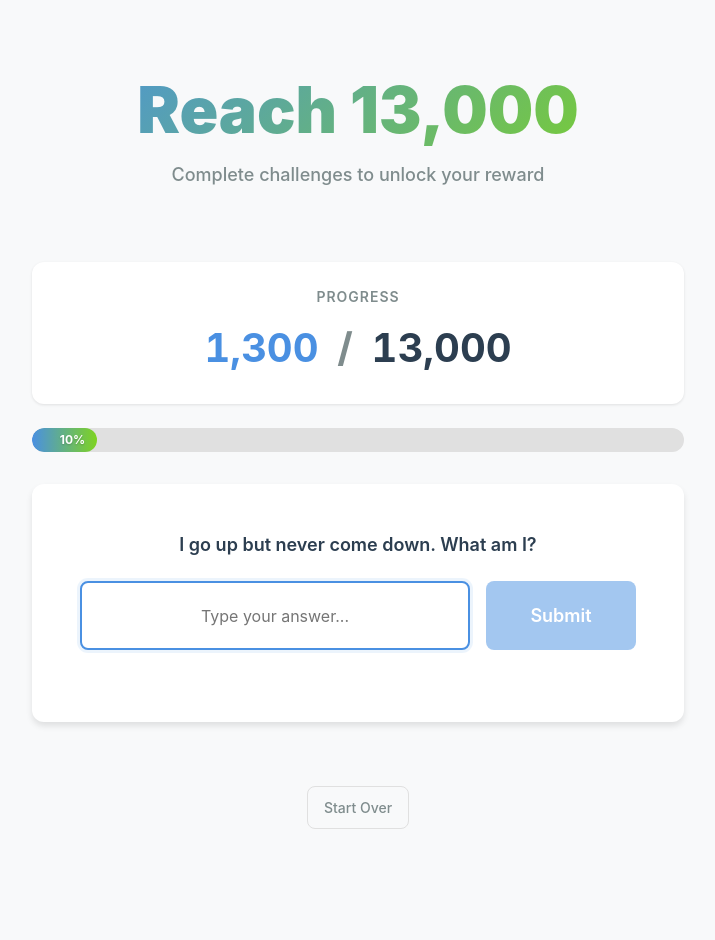
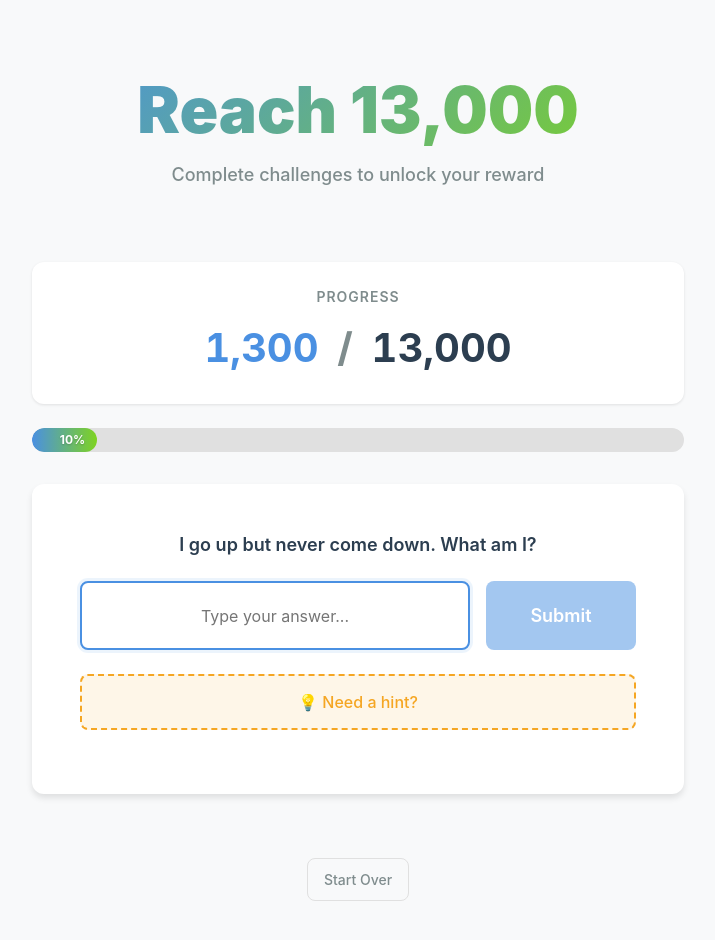
Before and after one commit to dianadragoi35/getYourGift, a React (Vite) app: page / in a window 1280 px wide. Both pictures are taken after a click on the button "32". Shown: the top 940 px of the page, without its empty margins (282-997 px from the left). Before the commit the page ends 885 px from the top, so only its background shows below. Built offline with nearby package versions, Linux system fonts and the light colour scheme.

Commit message:
added hits for riddles

```diff
--- a/src/components/ChallengeCard.jsx
+++ b/src/components/ChallengeCard.jsx
@@ -30,6 +30,7 @@ export function ChallengeCard({
           <RiddleChallenge
             question={challenge.question}
             correctAnswer={challenge.correctAnswer}
+            hint={challenge.hint}
             points={challenge.points}
             onComplete={onComplete}
           />
--- a/src/components/RiddleChallenge.css
+++ b/src/components/RiddleChallenge.css
@@ -29,6 +29,30 @@
   font-weight: 600;
 }
 
+.hint-button {
+  width: 100%;
+  padding: var(--spacing-md);
+  margin-bottom: var(--spacing-md);
+  font-size: var(--font-size-md);
+  font-weight: 500;
+  background-color: rgba(245, 166, 35, 0.1);
+  border: 2px dashed var(--color-warning);
+  border-radius: var(--border-radius-md);
+  color: var(--color-warning);
+  cursor: pointer;
+  transition: all var(--transition-fast);
+}
+
+.hint-button:hover {
+  background-color: rgba(245, 166, 35, 0.2);
+  border-style: solid;
+  transform: translateY(-2px);
+}
+
+.hint-button:active {
+  transform: translateY(0);
+}
+
 .hint {
   padding: var(--spacing-md);
   background-color: rgba(245, 166, 35, 0.1);
--- a/src/components/RiddleChallenge.jsx
+++ b/src/components/RiddleChallenge.jsx
@@ -2,11 +2,11 @@ import { useState } from 'react';
 import { validateAnswer } from '../utils/gameLogic.js';
 import './RiddleChallenge.css';
 
-export function RiddleChallenge({ question, correctAnswer, points, onComplete }) {
+export function RiddleChallenge({ question, correctAnswer, hint, points, onComplete }) {
   const [userAnswer, setUserAnswer] = useState('');
   const [showFeedback, setShowFeedback] = useState(false);
   const [isCorrect, setIsCorrect] = useState(false);
-  const [attempts, setAttempts] = useState(0);
+  const [showHint, setShowHint] = useState(false);
 
   const handleSubmit = (e) => {
     e.preventDefault();
@@ -19,7 +19,6 @@ export function RiddleChallenge({ question, correctAnswer, points, onComplete })
 
     setIsCorrect(correct);
     setShowFeedback(true);
-    setAttempts(attempts + 1);
 
     if (correct) {
       // Delay to show success message, then complete
@@ -34,8 +33,6 @@ export function RiddleChallenge({ question, correctAnswer, points, onComplete })
       }, 2000);
     }
   };
-
-  const showHint = attempts >= 2 && !isCorrect;
 
   return (
     <div className="riddle-challenge">
@@ -61,9 +58,18 @@ export function RiddleChallenge({ question, correctAnswer, points, onComplete })
         </button>
       </form>
 
-      {showHint && (
+      {hint && !showHint && !isCorrect && (
+        <button
+          className="hint-button"
+          onClick={() => setShowHint(true)}
+        >
+          💡 Need a hint?
+        </button>
+      )}
+
+      {showHint && hint && (
         <div className="hint">
-          Hint: The answer starts with "{correctAnswer.charAt(0).toUpperCase()}"
+          {hint}
         </div>
       )}
 
--- a/src/data/challenges.js
+++ b/src/data/challenges.js
@@ -20,6 +20,7 @@ export const challenges = [
     type: 'riddle',
     question: 'I go up but never come down. What am I?',
     correctAnswer: 'age',
+    hint: 'Think about something that increases with time and can never decrease.',
     points: 1500,
     order: 2
   },
@@ -41,6 +42,7 @@ export const challenges = [
     type: 'riddle',
     question: 'What has keys but no locks, space but no room, and you can enter but not go inside?',
     correctAnswer: 'keyboard',
+    hint: 'This is a device you use to type on your computer.',
     points: 1200,
     order: 4
   },
@@ -62,6 +64,7 @@ export const challenges = [
     type: 'riddle',
     question: 'The more you take, the more you leave behind. What am I?',
     correctAnswer: 'steps',
+    hint: 'Think about walking or moving forward.',
     points: 1400,
     order: 6
   },
```
